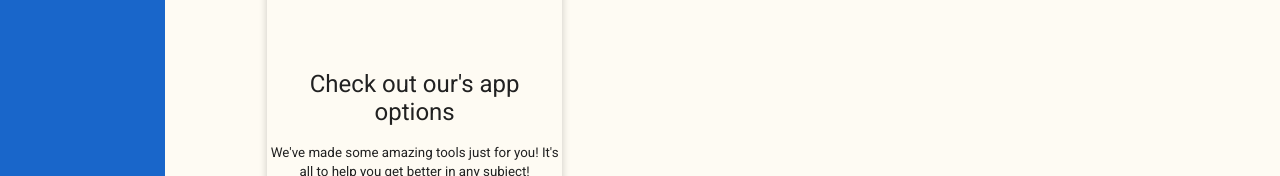
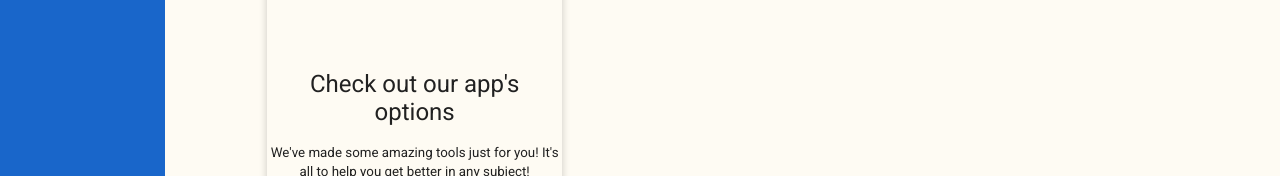
Before and after one commit to B-P-Coders/coding-night, a React (Create React App) app in the folder src/: page / in a window 1280 px wide. Shown: the part 365-541 px from the top of the page. Built offline with nearby package versions, Linux system fonts and the light colour scheme.

Commit message:
Grammar fix

```diff
--- a/src/src/pages/Index.jsx
+++ b/src/src/pages/Index.jsx
@@ -12,7 +12,7 @@ export default function Index () {
       <div className={styles.main}>
       <Header value="Welcome to school4u! A place where you can manage your time efficiently!"/>
       <div className={styles.cardsContainer}>
-        <Card pic={'../images/doc.png'} title="Check out our's app options" desc="We've made some amazing tools just for you! It's all to help you get better in any subject!" values={list}/>
+        <Card pic={'../images/doc.png'} title="Check out our app's options" desc="We've made some amazing tools just for you! It's all to help you get better in any subject!" values={list}/>
       </div>
       </div>
 
```
